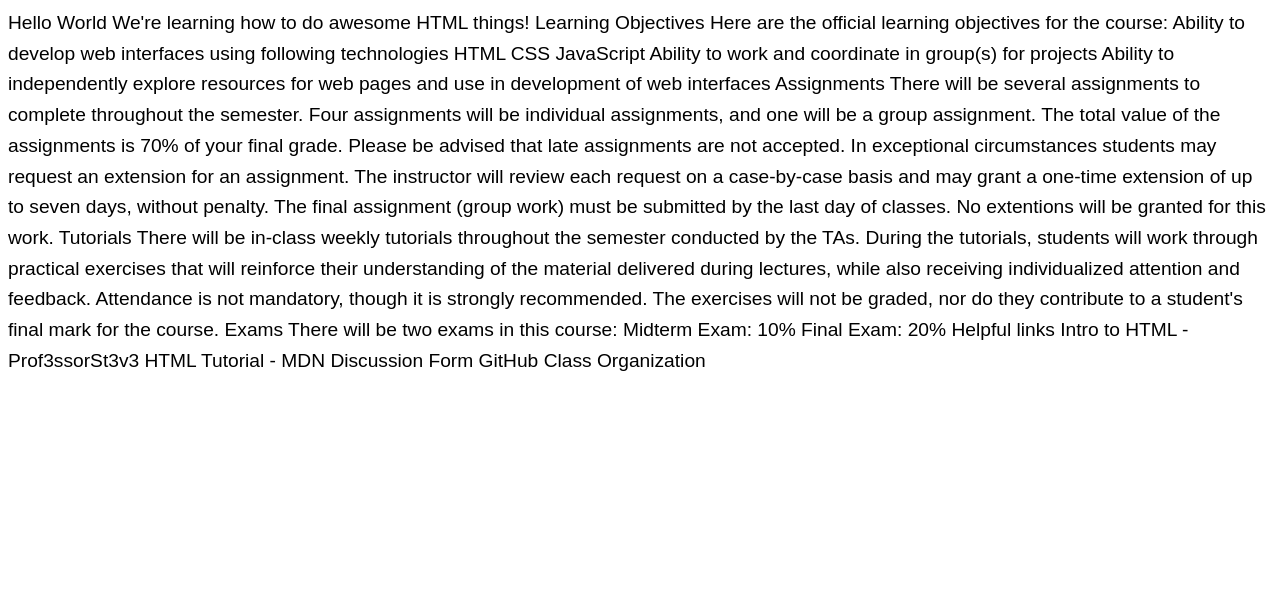
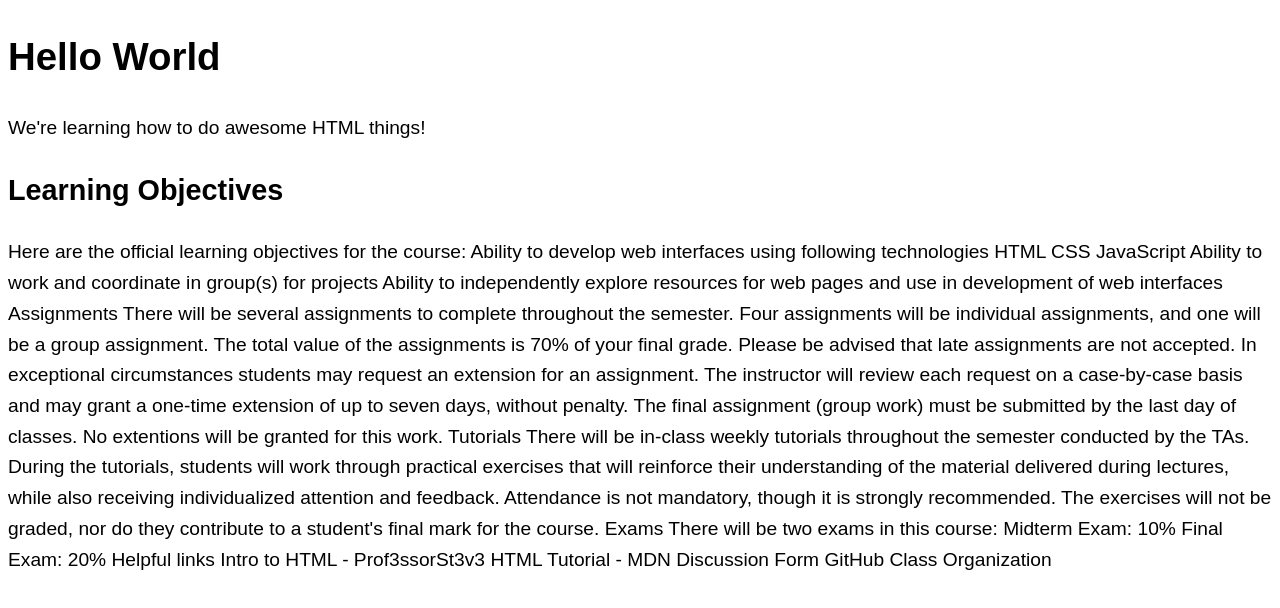
Before and after one commit to irm1005-itec1005-fall-2023/tutorial-exercise-01-IbraGoat, a plain HTML site: page index.html in a window 1280 px wide. Drawn offline with Linux system fonts and the light colour scheme.

Commit message:
Update index.html
update h1, update h2, update p

```diff
--- a/index.html
+++ b/index.html
@@ -28,14 +28,14 @@
     <!-- You may remove the extra comments when you finish -->
 
     <!-- h1 -->
-    Hello World
+    <h1>Hello World</h1>
 
     <!-- p -->
     <!-- abbr around the word HTML -->
-    We're learning how to do awesome HTML things!
+    <p>We're learning how to do awesome HTML things!</p>
 
     <!-- h2 -->
-    Learning Objectives
+    <h2>Learning Objectives</h2>
 
     <!-- p -->
     Here are the official learning objectives for the course:
```
